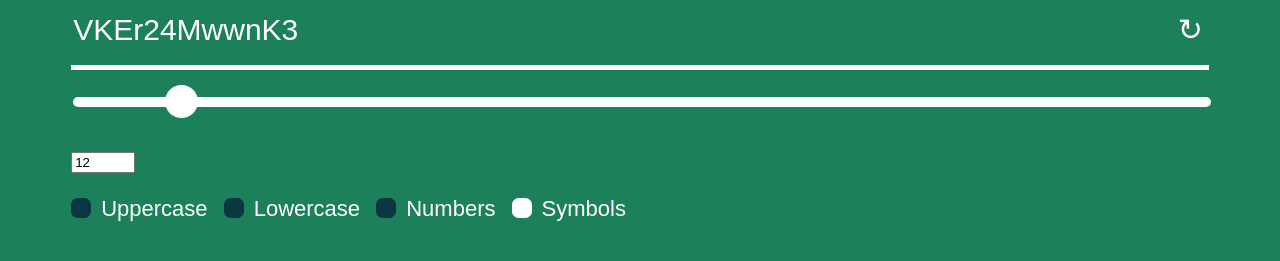
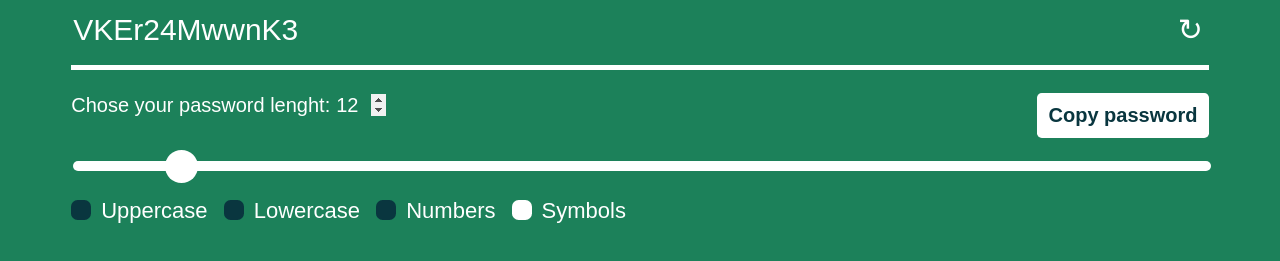
Before and after one commit to kamilozarek/new-project, a plain HTML site: page index.html in a window 1280 px wide. Shown: the part 151-412 px from the top of the page. Drawn offline with Linux system fonts and the light colour scheme.

Commit message:
added copy button; bacground color change on password lenght; some styling

```diff
--- a/index.html
+++ b/index.html
@@ -17,11 +17,16 @@
             <textarea id="passwordOutput" name="passwordOutput" rows="1" cols="100" readonly>random password</textarea>
 
             <button onclick="changeContent()" id="newpassbutton">&#8635</button><br>
+
+        </div>
+
+        <div>
+            <label id="pwlen">Chose your password lenght:</label>
+            <input type="number" id="passwordLenghtNumber" name="quantity" min="4" max="100" value="12">
+            <button id="buttoncoppy" onclick="copypassword()">Copy password</button>
         </div>
 
         <input type="range" min="4" max="100" value="12" class="slider" id="passwordLenghtRange">
-
-        <input type="number" id="passwordLenghtNumber" name="quantity" min="4" max="100" value="12"><br>
 
         <div class="checkboxes">
         <label class="checkboxstyle">Uppercase
@@ -52,6 +57,5 @@
         <script src="script.js"></script>
     </div>
 
-
 </body>
 </html>
--- a/mystyle.css
+++ b/mystyle.css
@@ -123,7 +123,7 @@ h1 {
     background: #fff;
     outline: none;
     border-radius: 5rem;
-    margin-bottom: 4%;
+    margin-top: 2%;
 
 }
 
@@ -144,3 +144,43 @@ h1 {
     background: #fff;
     cursor: pointer;
 }
+
+/*other */
+
+#pwlen {
+    font-size: 20px;
+    font-family: Arial, Helvetica, sans-serif;
+    color: #fff;
+}
+
+#buttoncoppy {
+    float: right;
+    border: none;
+    border-radius: 0.3rem;
+    font-family: Arial, Helvetica, sans-serif;
+    font-size: 20px;
+    font-weight: 550;
+    background-color: #fff;
+    color: #09363F;
+    padding: 1%;
+}
+
+#passwordLenghtNumber {
+    background-color: transparent;
+    font-family: Arial, Helvetica, sans-serif;
+    font-size: 20px;
+    color: #fff;
+    border: none;
+    width: 50px;
+
+}
+
+input[type=number]::-webkit-inner-spin-button {
+    opacity: 1
+}
+
+#passwordLenghtNumber:focus {
+    outline-width: 0;
+    color: transparent;
+    text-shadow: 0 0 0 #fff;
+}
--- a/script.js
+++ b/script.js
@@ -175,7 +175,7 @@ function randomPasswOutput() {
 //making code generator responsive
 
 passwordLenghtNumber.addEventListener("input", passwgenerator) ;
-passwordLenghtRange.addEventListener("input", passwgenerator)
+passwordLenghtRange.addEventListener("input", passwgenerator) ;
 
 numbersCheckbox.addEventListener("change", function() {
     if (this.checked) {
@@ -208,3 +208,32 @@ specialCharactersCheckbox.addEventListener("change", function() {
         passwgenerator()
     }
 });
+
+//bacground color change on password lenght
+
+passwordLenghtNumber.addEventListener("input", function() {
+    if (passwordLenghtNumber.value < 7) {
+        document.body.style.backgroundColor = "#D1364E";
+    } if (passwordLenghtNumber.value < 12 && passwordLenghtNumber.value >= 7) {
+        document.body.style.backgroundColor = "#BE4E3A";
+    } if (passwordLenghtNumber.value >= 12 ) {
+        document.body.style.backgroundColor = "#1C815A";
+    }
+});
+
+passwordLenghtRange.addEventListener("input", function() {
+    if (passwordLenghtNumber.value < 7) {
+        document.body.style.backgroundColor = "#D1364E";
+    } if (passwordLenghtNumber.value < 12 && passwordLenghtNumber.value >= 7) {
+        document.body.style.backgroundColor = "#BE4E3A";
+    } if (passwordLenghtNumber.value >= 12 ) {
+        document.body.style.backgroundColor = "#1C815A";
+    }
+});
+
+//copy button
+function copypassword(){
+    let copyText = document.getElementById("passwordOutput");
+    navigator.clipboard.writeText(copyText.value);
+    alert("Your password is copied");
+}
```
